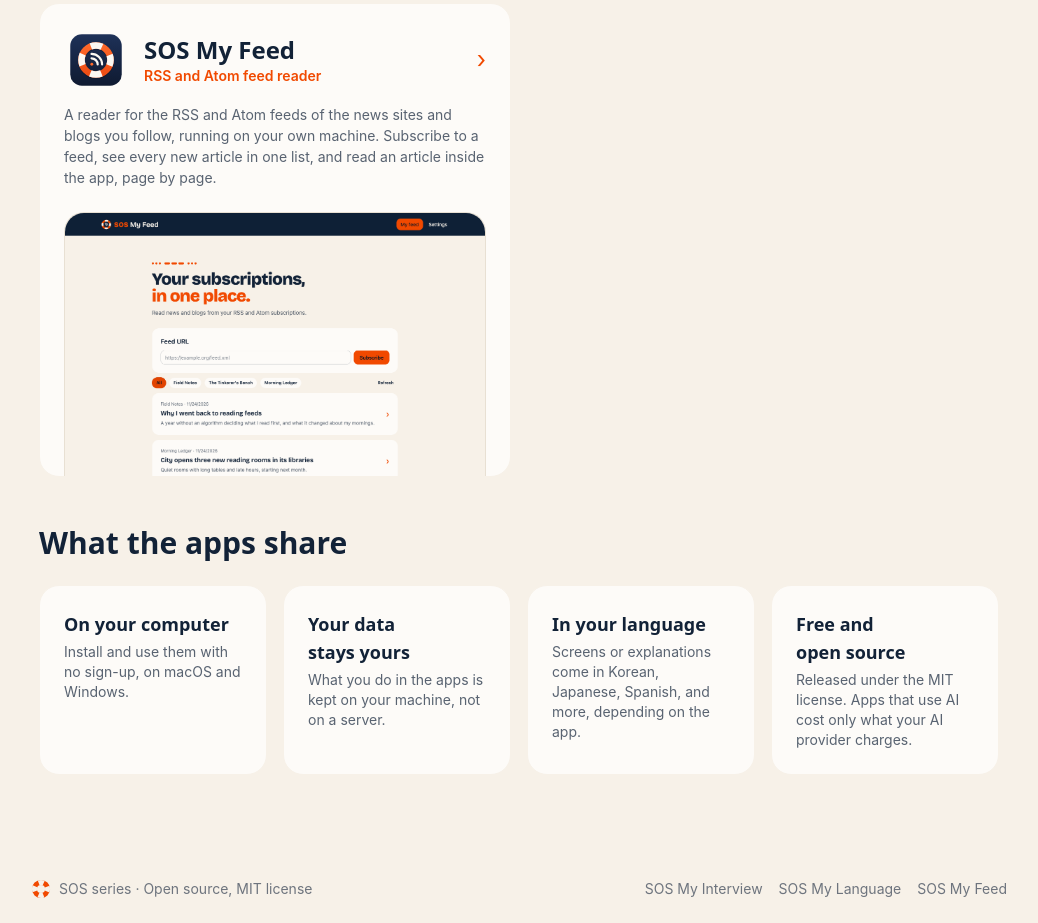
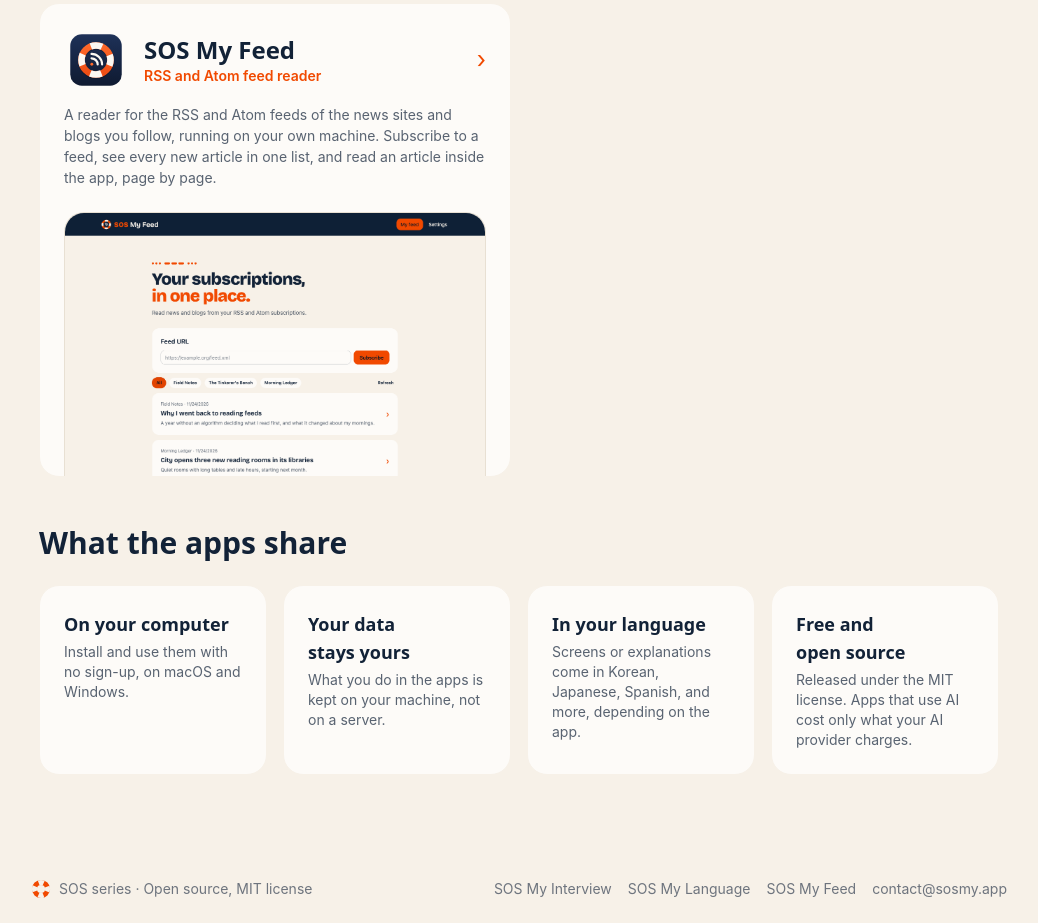
Before and after one commit to gyedongjeon/sos-my-app, an Astro site: page / in a window 1280 px wide. Shown: the part 936-1859 px from the top of the page, without its empty margins (121-1159 px from the left). Built offline with nearby package versions, Linux system fonts and the light colour scheme; Astro itself is replaced by a stand-in of ours.

Commit message:
feat: add a contact email to the footer
Co-Authored-By: Claude Opus 5.5 <noreply@anthropic.com>

```diff
--- a/src/layouts/Base.astro
+++ b/src/layouts/Base.astro
@@ -125,6 +125,9 @@ const ACTIVE = 'bg-primary text-primary-content hover:bg-primary';
             </a>
           ))
         }
+        <a class="link link-hover" href="mailto:contact@sosmy.app">
+          contact@sosmy.app
+        </a>
       </nav>
     </footer>
 
```
